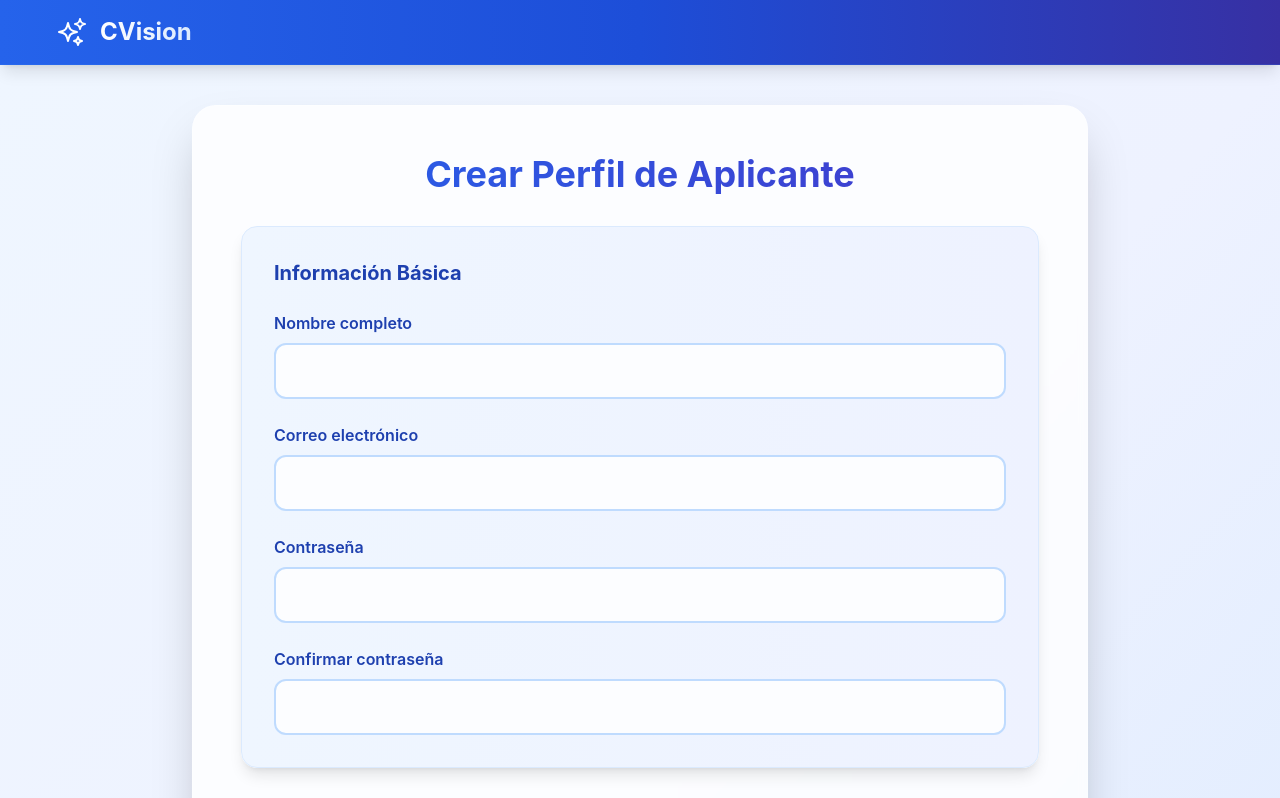
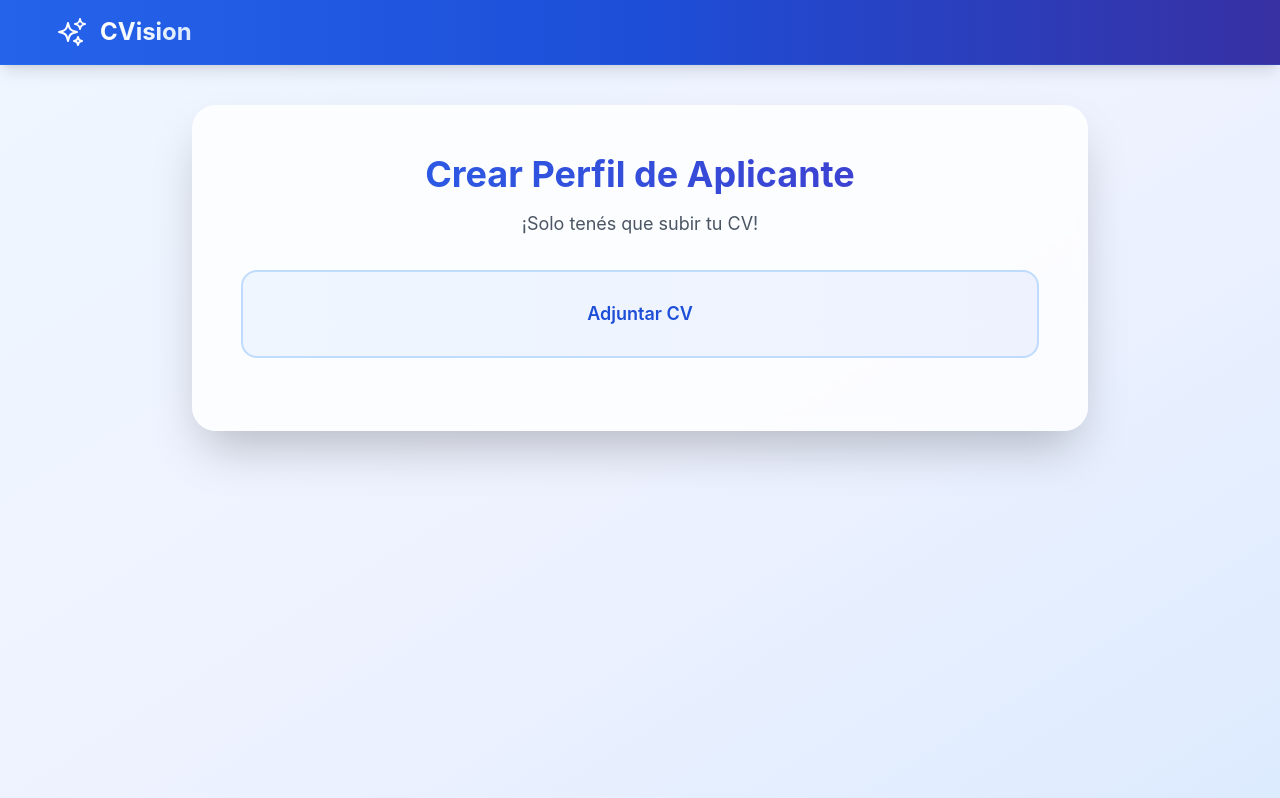
Before and after one commit to Cv-Vision/CVision-Frontend, a React (Vite) app: page /applicant-register in a window 1280 px wide. Shown: the top 798 px of the page. Built offline with nearby package versions, Linux system fonts and the light colour scheme; no server answers.

Commit message:
fixed app form

```diff
--- a/src/pages/applicant/RegisterForm.tsx
+++ b/src/pages/applicant/RegisterForm.tsx
@@ -21,6 +21,7 @@ const ApplicantRegisterForm = () => {
     });
 
     const [isSubmitting, setIsSubmitting] = useState(false);
+    const [showFormFields, setShowFormFields] = useState(false);
     const { showToast } = useToast();
 
     const handleBasicInfoChange = (field: keyof ApplicantProfile["basicInfo"], value: string) => {
@@ -87,6 +88,12 @@ const ApplicantRegisterForm = () => {
             workExperience: cvData.workExperience || prev.workExperience,
             education: cvData.education || prev.education,
         }));
+
+        // Mostrar los campos del formulario después de procesar el CV
+        setShowFormFields(true);
+
+        // Mostrar mensaje de éxito
+        showToast('CV procesado exitosamente. Los campos se han completado automáticamente.', 'success');
     };
 
     const handleSubmit = async () => {
@@ -130,16 +137,24 @@ const ApplicantRegisterForm = () => {
     return (
         <div className="min-h-screen bg-gradient-to-br from-blue-50 via-indigo-50 to-blue-100 py-10 px-4 overflow-y-auto">
             <div className="max-w-4xl mx-auto bg-white/80 backdrop-blur-sm p-12 rounded-3xl shadow-2xl border border-white/20">
-                <h1 className="text-4xl font-bold bg-gradient-to-r from-blue-600 to-indigo-700 bg-clip-text text-transparent text-center mb-8">
+                <h1 className="text-4xl font-bold bg-gradient-to-r from-blue-600 to-indigo-700 bg-clip-text text-transparent text-center mb-4">
                     Crear Perfil de Aplicante
                 </h1>
+                <p className="text-lg text-gray-600 text-center mb-8">
+                    ¡Solo tenés que subir tu CV!
+                </p>
+
+                {/* Mostrar siempre el componente de subida de CV */}
+                <ApplicantCVDropzone onCVProcessed={handleCVProcessed} />
+
+                {/* Mostrar el resto de campos solo después de subir el CV */}
+                {showFormFields && (
+                    <div className="animate-fadeIn">
                         <BasicInfoSection data={profile.basicInfo} onChange={handleBasicInfoChange} showPassword={true}/>
-                {/* Adjuntar CV debajo de la información básica */}
-                <ApplicantCVDropzone onCVProcessed={handleCVProcessed} />
                         <WorkExperienceSection data={profile.workExperience} onChange={handleWorkChange} onAdd={addWork} onRemove={removeWork} />
                         <EducationSection data={profile.education} onChange={handleEducationChange} onAdd={addEducation} onRemove={removeEducation} />
 
-                {/* <-- Aquí centré el botón (justify-center en lugar de justify-end) --> */}
+                        {/* Botón de guardar */}
                         <div className="flex justify-center pt-6">
                             <button
                                 onClick={handleSubmit}
@@ -154,6 +169,8 @@ const ApplicantRegisterForm = () => {
                             </button>
                         </div>
                     </div>
+                )}
+            </div>
         </div>
     );
 };
```
Lines whose indentation alone changed are shown as unchanged.
